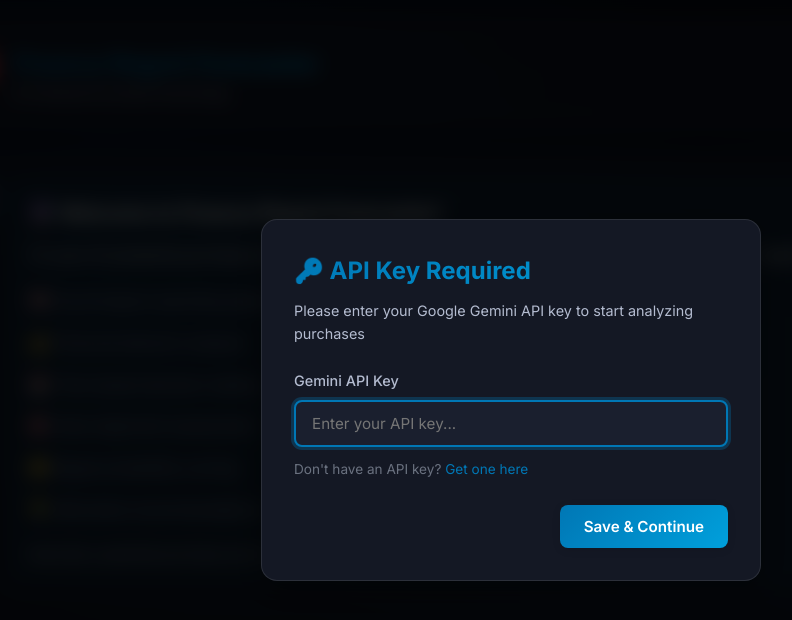
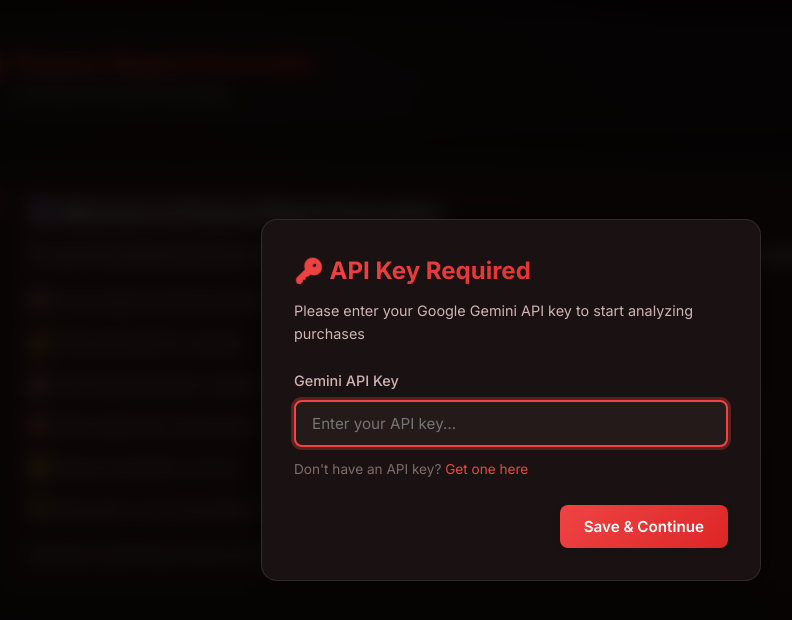
Before and after one commit to jairajcj/ai-finance-regret-forecaster-chatbot, a plain HTML site: page index.html in a window 1280 px wide. Shown: the full height of the page, 129-921 px from the left. Drawn offline with Linux system fonts and the light colour scheme.

Commit message:
Update style.css

```diff
--- a/style.css
+++ b/style.css
@@ -1,4 +1,3 @@
-
 /* CSS Reset and Base Styles */
 * {
     margin: 0;
@@ -7,26 +6,26 @@
 }
 
 :root {
-    /* LinkedIn Brand Colors */
-    --linkedin-blue: #0077B5;
-    --linkedin-light-blue: #00A0DC;
-    --linkedin-dark: #004182;
+    /* Finance Regret Brand Colors */
+    --regret-red: #ef4444;
+    --regret-light-red: #f87171;
+    --regret-dark: #dc2626;
 
     /* Modern Color Palette */
-    --bg-primary: #0a0e1a;
-    --bg-secondary: #141824;
-    --bg-tertiary: #1a1f2e;
-    --bg-card: rgba(26, 31, 46, 0.6);
+    --bg-primary: #0f0a0a;
+    --bg-secondary: #1a1212;
+    --bg-tertiary: #241a1a;
+    --bg-card: rgba(36, 26, 26, 0.6);
     --bg-glass: rgba(255, 255, 255, 0.05);
 
     /* Text Colors */
     --text-primary: #ffffff;
-    --text-secondary: #b4bcd0;
-    --text-muted: #6b7280;
+    --text-secondary: #d0b4b4;
+    --text-muted: #806b6b;
 
     /* Accent Colors */
-    --accent-gradient: linear-gradient(135deg, #0077B5 0%, #00A0DC 100%);
-    --accent-glow: rgba(0, 119, 181, 0.3);
+    --accent-gradient: linear-gradient(135deg, #ef4444 0%, #dc2626 100%);
+    --accent-glow: rgba(239, 68, 68, 0.3);
 
     /* Borders */
     --border-color: rgba(255, 255, 255, 0.1);
@@ -64,17 +63,24 @@ body::before {
     width: 100%;
     height: 100%;
     background:
-        radial-gradient(circle at 20% 30%, rgba(0, 119, 181, 0.15) 0%, transparent 50%),
-        radial-gradient(circle at 80% 70%, rgba(0, 160, 220, 0.15) 0%, transparent 50%),
-        radial-gradient(circle at 50% 50%, rgba(0, 119, 181, 0.05) 0%, transparent 70%);
+        radial-gradient(circle at 20% 30%, rgba(239, 68, 68, 0.15) 0%, transparent 50%),
+        radial-gradient(circle at 80% 70%, rgba(220, 38, 38, 0.15) 0%, transparent 50%),
+        radial-gradient(circle at 50% 50%, rgba(239, 68, 68, 0.05) 0%, transparent 70%);
     pointer-events: none;
     z-index: 0;
     animation: backgroundPulse 15s ease-in-out infinite;
 }
 
 @keyframes backgroundPulse {
-    0%, 100% { opacity: 1; }
-    50% { opacity: 0.7; }
+
+    0%,
+    100% {
+        opacity: 1;
+    }
+
+    50% {
+        opacity: 0.7;
+    }
 }
 
 .container {
@@ -108,6 +114,7 @@ body::before {
         opacity: 0;
         transform: translateY(-20px);
     }
+
     to {
         opacity: 1;
         transform: translateY(0);
@@ -125,8 +132,15 @@ body::before {
 }
 
 @keyframes logoFloat {
-    0%, 100% { transform: translateY(0px); }
-    50% { transform: translateY(-5px); }
+
+    0%,
+    100% {
+        transform: translateY(0px);
+    }
+
+    50% {
+        transform: translateY(-5px);
+    }
 }
 
 .logo-text h1 {
@@ -166,10 +180,13 @@ body::before {
 }
 
 @keyframes pulse {
-    0%, 100% {
+
+    0%,
+    100% {
         opacity: 1;
         transform: scale(1);
     }
+
     50% {
         opacity: 0.7;
         transform: scale(1.1);
@@ -196,6 +213,7 @@ body::before {
         opacity: 0;
         transform: scale(0.95);
     }
+
     to {
         opacity: 1;
         transform: scale(1);
@@ -220,6 +238,7 @@ body::before {
         opacity: 0;
         transform: translateY(10px);
     }
+
     to {
         opacity: 1;
         transform: translateY(0);
@@ -239,7 +258,7 @@ body::before {
 }
 
 .bot-message .message-avatar {
-    border-color: var(--linkedin-blue);
+    border-color: var(--regret-red);
     box-shadow: 0 0 15px var(--accent-glow);
 }
 
@@ -256,8 +275,8 @@ body::before {
 }
 
 .bot-message .message-text {
-    background: linear-gradient(135deg, rgba(0, 119, 181, 0.1) 0%, rgba(0, 160, 220, 0.05) 100%);
-    border: 1px solid rgba(0, 119, 181, 0.2);
+    background: linear-gradient(135deg, rgba(239, 68, 68, 0.1) 0%, rgba(220, 38, 38, 0.05) 100%);
+    border: 1px solid rgba(239, 68, 68, 0.2);
     color: var(--text-primary);
 }
 
@@ -296,7 +315,7 @@ body::before {
 }
 
 .welcome-message .message-text li:hover {
-    color: var(--linkedin-light-blue);
+    color: var(--regret-light-red);
     transform: translateX(5px);
     transition: all var(--transition-fast);
 }
@@ -318,15 +337,15 @@ body::before {
     display: flex;
     gap: 6px;
     padding: 12px 16px;
-    background: linear-gradient(135deg, rgba(0, 119, 181, 0.1) 0%, rgba(0, 160, 220, 0.05) 100%);
-    border: 1px solid rgba(0, 119, 181, 0.2);
+    background: linear-gradient(135deg, rgba(239, 68, 68, 0.1) 0%, rgba(220, 38, 38, 0.05) 100%);
+    border: 1px solid rgba(239, 68, 68, 0.2);
     border-radius: var(--border-radius-md);
 }
 
 .typing-dots span {
     width: 8px;
     height: 8px;
-    background: var(--linkedin-blue);
+    background: var(--regret-red);
     border-radius: 50%;
     animation: typingBounce 1.4s ease-in-out infinite;
 }
@@ -340,9 +359,13 @@ body::before {
 }
 
 @keyframes typingBounce {
-    0%, 60%, 100% {
+
+    0%,
+    60%,
+    100% {
         transform: translateY(0);
     }
+
     30% {
         transform: translateY(-10px);
     }
@@ -368,7 +391,7 @@ body::before {
 }
 
 .input-wrapper:focus-within {
-    border-color: var(--linkedin-blue);
+    border-color: var(--regret-red);
     box-shadow: var(--shadow-md), 0 0 0 3px var(--accent-glow);
 }
 
@@ -470,6 +493,7 @@ body::before {
     from {
         opacity: 0;
     }
+
     to {
         opacity: 1;
     }
@@ -491,6 +515,7 @@ body::before {
         opacity: 0;
         transform: translateY(30px) scale(0.9);
     }
+
     to {
         opacity: 1;
         transform: translateY(0) scale(1);
@@ -537,7 +562,7 @@ body::before {
 
 .modal-body input:focus {
     outline: none;
-    border-color: var(--linkedin-blue);
+    border-color: var(--regret-red);
     box-shadow: 0 0 0 3px var(--accent-glow);
 }
 
@@ -548,13 +573,13 @@ body::before {
 }
 
 .help-text a {
-    color: var(--linkedin-blue);
+    color: var(--regret-red);
     text-decoration: none;
     transition: color var(--transition-fast);
 }
 
 .help-text a:hover {
-    color: var(--linkedin-light-blue);
+    color: var(--regret-light-red);
     text-decoration: underline;
 }
 
@@ -604,7 +629,7 @@ body::before {
 }
 
 .chat-container::-webkit-scrollbar-thumb:hover {
-    background: var(--linkedin-blue);
+    background: var(--regret-red);
 }
 
 /* Responsive Design */
@@ -644,6 +669,7 @@ body::before {
     0% {
         background-position: -1000px 0;
     }
+
     100% {
         background-position: 1000px 0;
     }
@@ -651,11 +677,9 @@ body::before {
 
 .loading {
     animation: shimmer 2s infinite;
-    background: linear-gradient(
-        to right,
-        transparent 0%,
-        var(--accent-glow) 50%,
-        transparent 100%
-    );
+    background: linear-gradient(to right,
+            transparent 0%,
+            var(--accent-glow) 50%,
+            transparent 100%);
     background-size: 1000px 100%;
 }
```
